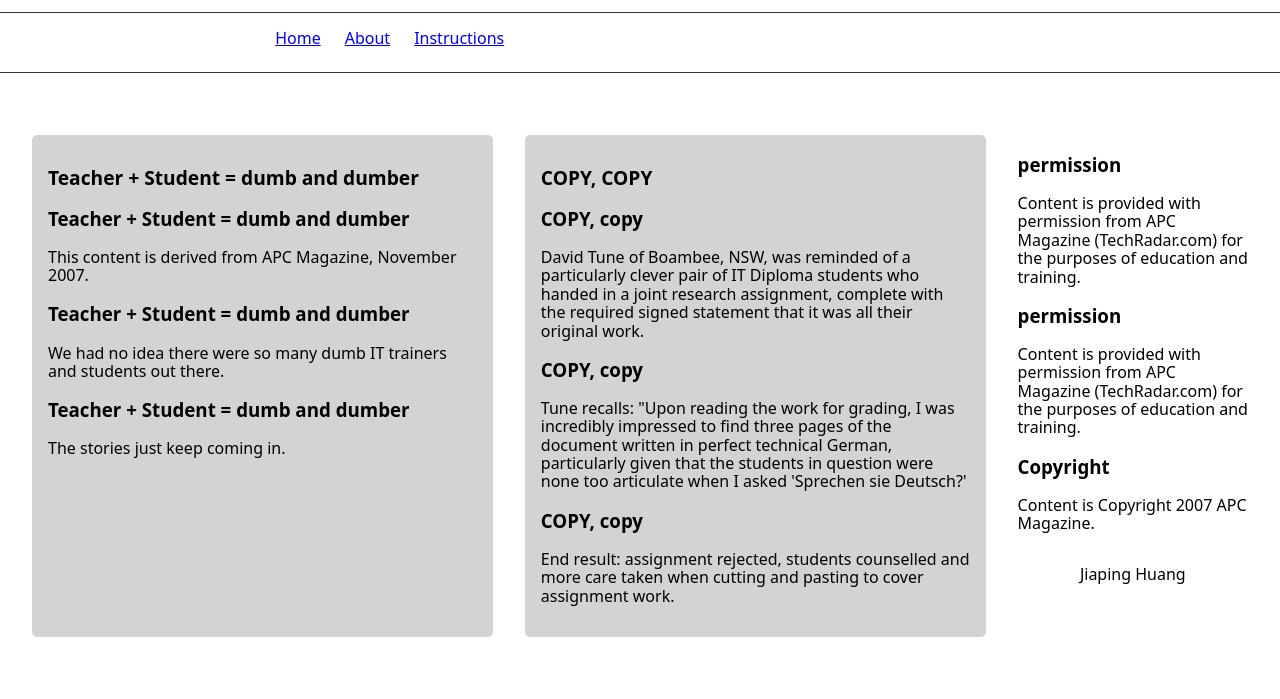
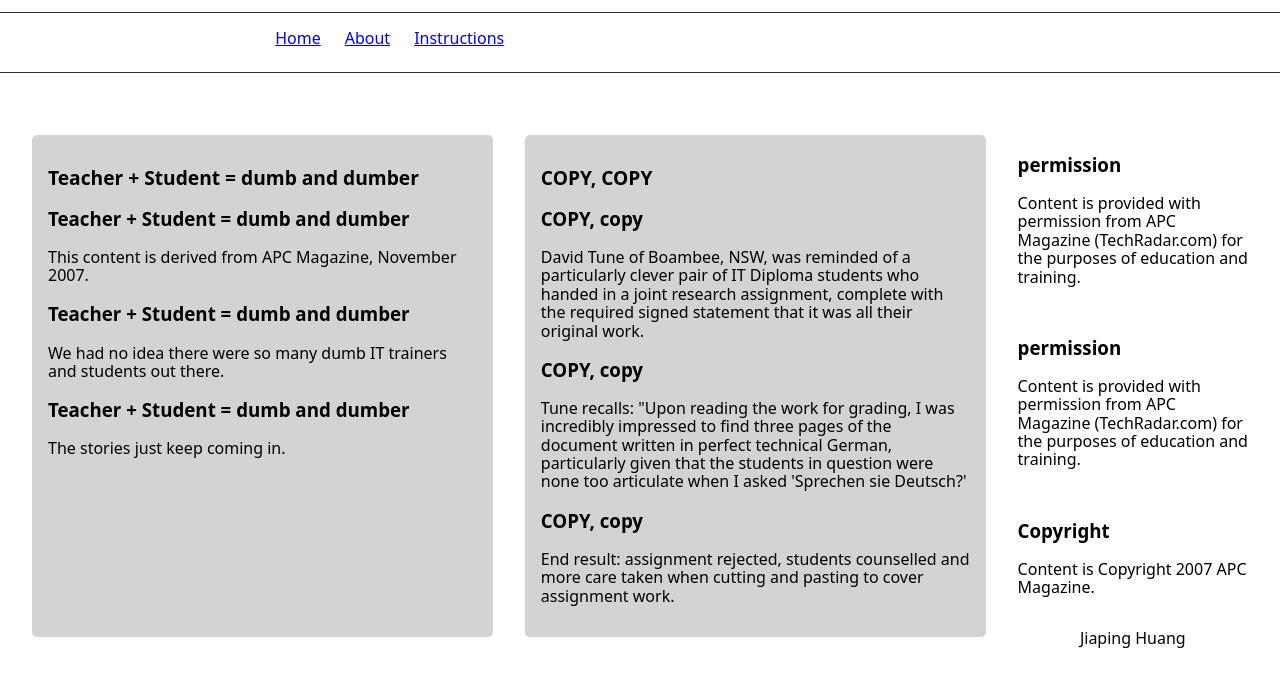
Before and after one commit to 20055662/WebTech-Portfolio-JiapingHuang, a plain HTML site: page phase-2/index.html in a window 1280 px wide. Shown: the part 57-756 px from the top of the page. Drawn offline with Linux system fonts and the light colour scheme.

Commit message:
feat: desktop aside -add CSS for aside layout in desktop design

```diff
--- a/assets/css/style.css
+++ b/assets/css/style.css
@@ -124,8 +124,10 @@ footer {
     }
 
     aside{
-        display: block;
-        grid-column: 3 ;
+        display: flex;
+        flex-direction: column;
+        gap: 1rem;
+        grid-column: 3;
         grid-row: 1;
     }
 
```
